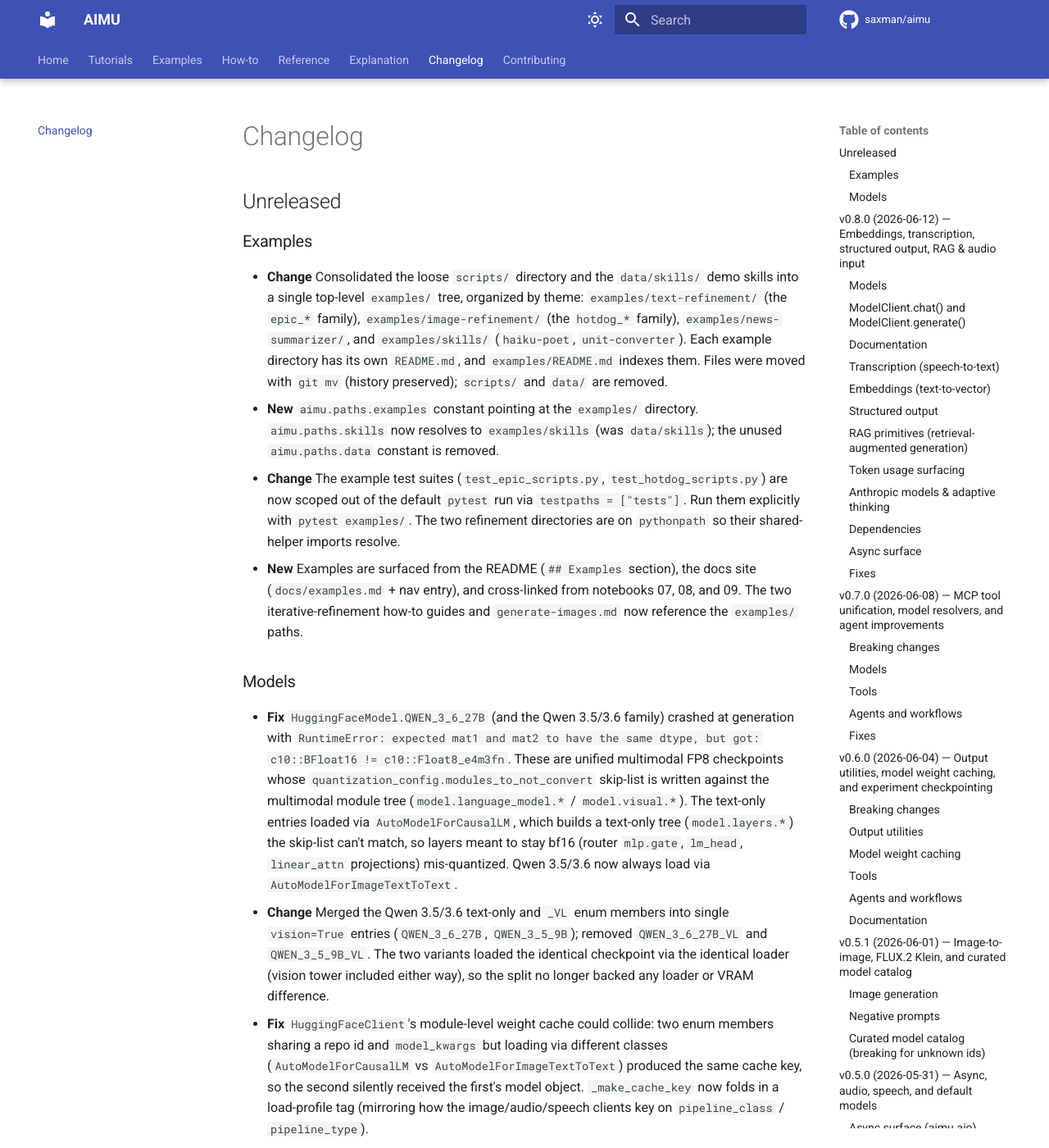
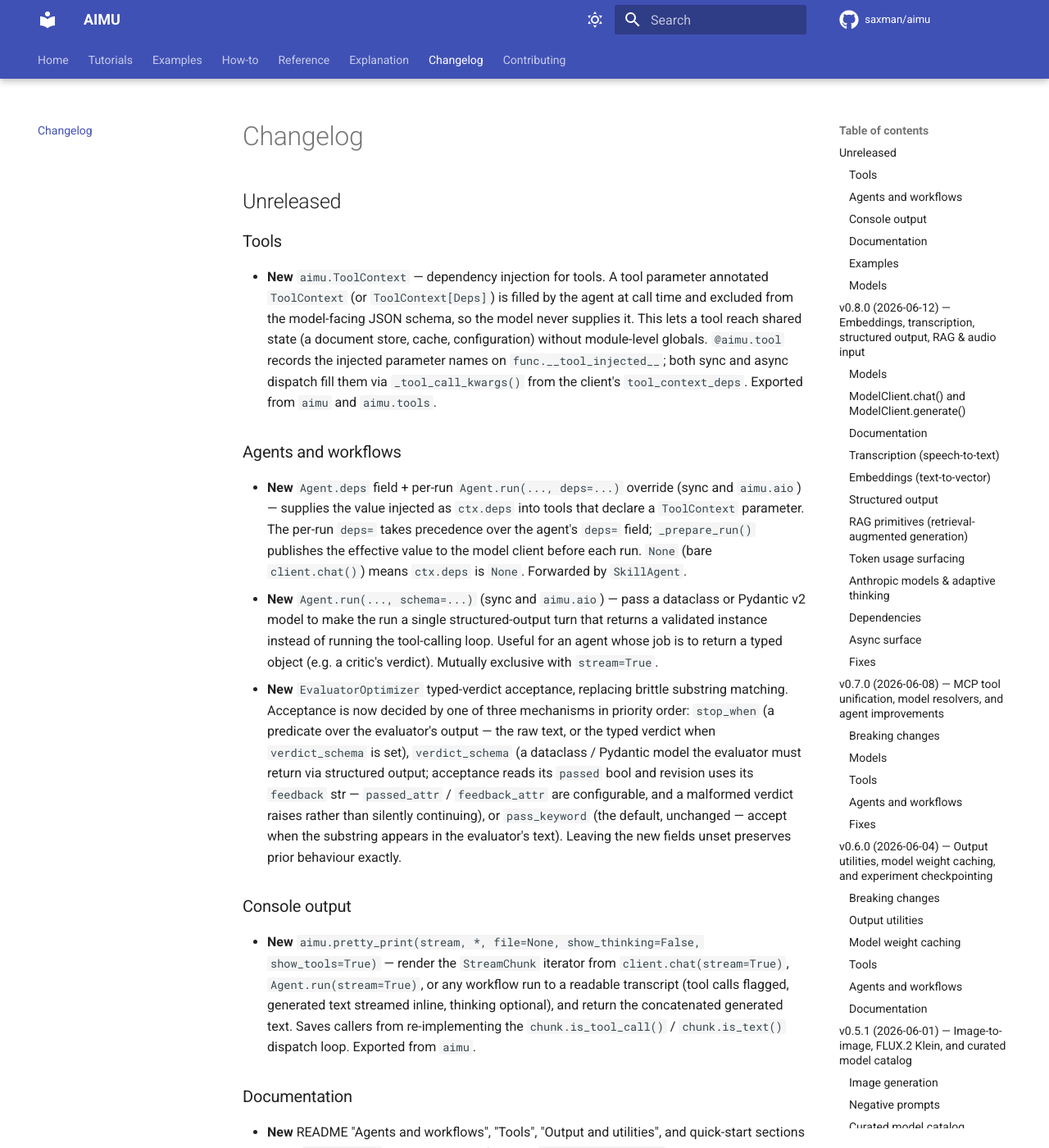
Before and after one commit to saxman/aimu, an MkDocs documentation site: the page built from docs/changelog.md, in a window 1280 px wide and 1400 px high. Shown: the whole window at 82% size. Built offline with MkDocs 1.6.1 and Material for MkDocs 9.7.7, drawn with Linux system fonts in a browser that asks for light colours; comment, search, counter and statistics services are not loaded; some of the changed text lies outside the part shown.

Commit message:
docs: update changelog with new features for ToolContext, Agent enhancements, and pretty_print utility

```diff
--- a/docs/changelog.md
+++ b/docs/changelog.md
@@ -1,6 +1,24 @@
 # Changelog
 
 ## Unreleased
+
+### Tools
+
+- **New** `aimu.ToolContext` — dependency injection for tools. A tool parameter annotated `ToolContext` (or `ToolContext[Deps]`) is filled by the agent at call time and excluded from the model-facing JSON schema, so the model never supplies it. This lets a tool reach shared state (a document store, cache, configuration) without module-level globals. `@aimu.tool` records the injected parameter names on `func.__tool_injected__`; both sync and async dispatch fill them via `_tool_call_kwargs()` from the client's `tool_context_deps`. Exported from `aimu` and `aimu.tools`.
+
+### Agents and workflows
+
+- **New** `Agent.deps` field + per-run `Agent.run(..., deps=...)` override (sync and `aimu.aio`) — supplies the value injected as `ctx.deps` into tools that declare a `ToolContext` parameter. The per-run `deps=` takes precedence over the agent's `deps=` field; `_prepare_run()` publishes the effective value to the model client before each run. `None` (bare `client.chat()`) means `ctx.deps` is `None`. Forwarded by `SkillAgent`.
+- **New** `Agent.run(..., schema=...)` (sync and `aimu.aio`) — pass a dataclass or Pydantic v2 model to make the run a single structured-output turn that returns a validated instance instead of running the tool-calling loop. Useful for an agent whose job is to return a typed object (e.g. a critic's verdict). Mutually exclusive with `stream=True`.
+- **New** `EvaluatorOptimizer` typed-verdict acceptance, replacing brittle substring matching. Acceptance is now decided by one of three mechanisms in priority order: `stop_when` (a predicate over the evaluator's output — the raw text, or the typed verdict when `verdict_schema` is set), `verdict_schema` (a dataclass / Pydantic model the evaluator must return via structured output; acceptance reads its `passed` bool and revision uses its `feedback` str — `passed_attr` / `feedback_attr` are configurable, and a malformed verdict raises rather than silently continuing), or `pass_keyword` (the default, unchanged — accept when the substring appears in the evaluator's text). Leaving the new fields unset preserves prior behaviour exactly.
+
+### Console output
+
+- **New** `aimu.pretty_print(stream, *, file=None, show_thinking=False, show_tools=True)` — render the `StreamChunk` iterator from `client.chat(stream=True)`, `Agent.run(stream=True)`, or any workflow run to a readable transcript (tool calls flagged, generated text streamed inline, thinking optional), and return the concatenated generated text. Saves callers from re-implementing the `chunk.is_tool_call()` / `chunk.is_text()` dispatch loop. Exported from `aimu`.
+
+### Documentation
+
+- **New** README "Agents and workflows", "Tools", "Output and utilities", and quick-start sections cover `ToolContext` injection, the configurable `EvaluatorOptimizer` acceptance (`pass_keyword` / `stop_when` / `verdict_schema`), and `pretty_print`, with a runnable example combining all three.
 
 ### Examples
 
```
Also changed, not shown: CLAUDE.md (+3 -2 lines).
